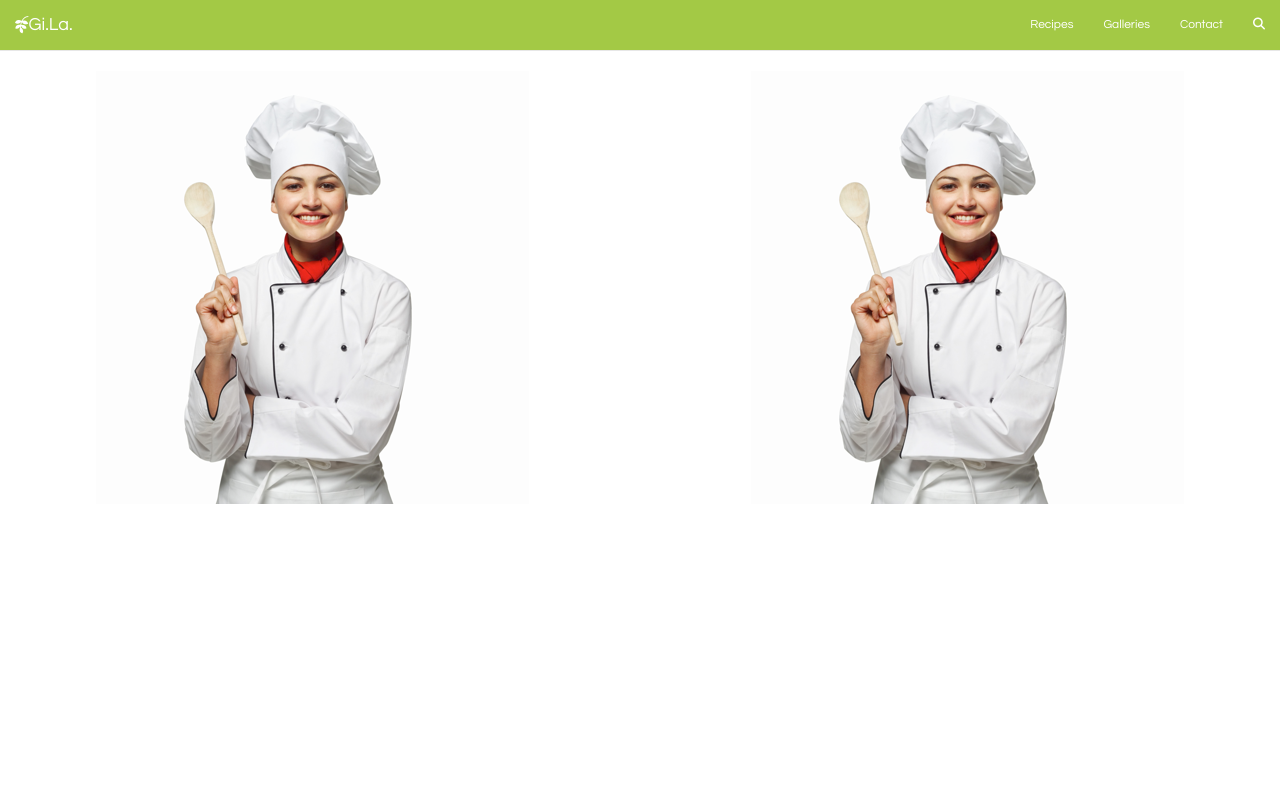
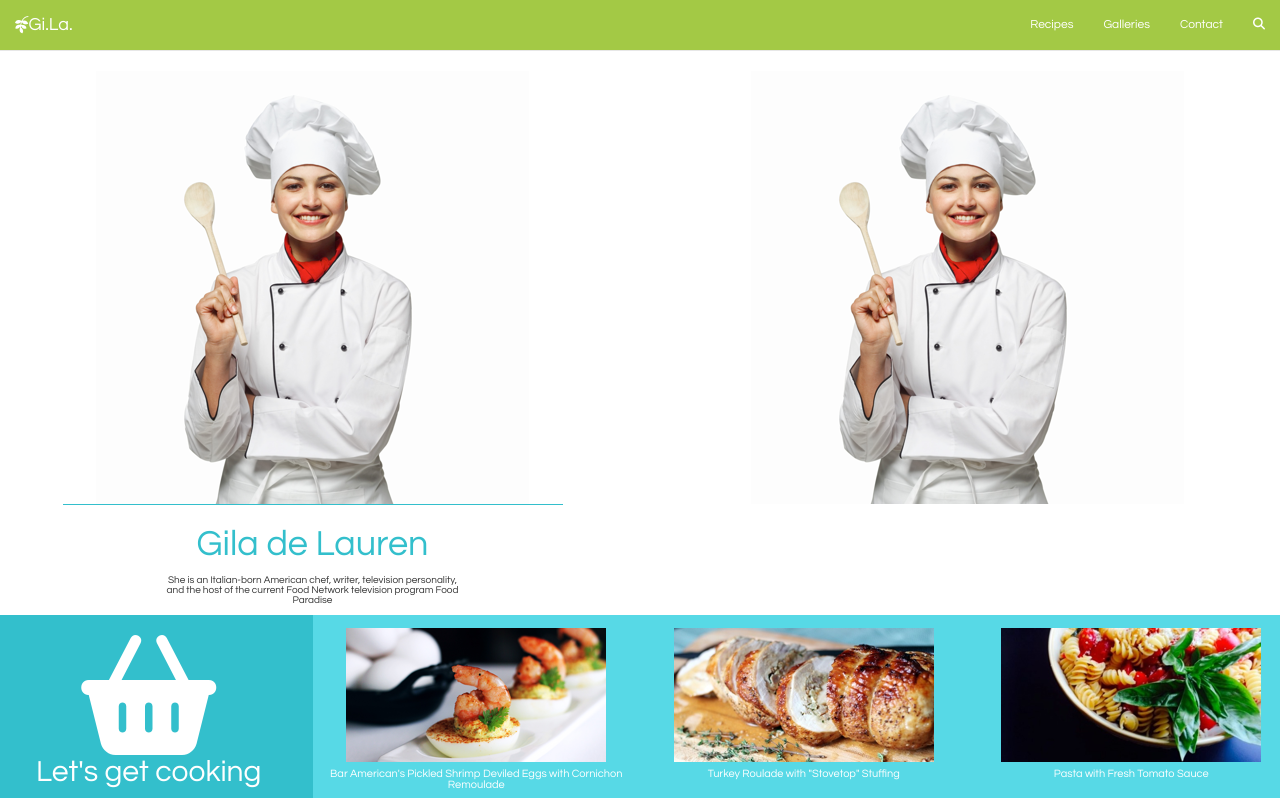
Before and after one commit to toniohdez43/TemplateChallenge, a website: page index.html in a window 1280 px wide. Drawn offline with nearby package versions, Linux system fonts and the light colour scheme.

Commit message:
cooking menu added

```diff
--- a/index.html
+++ b/index.html
@@ -39,15 +39,57 @@
         </div>
     </div>
 </div>
-<section id = "introSection">
+<!-- Intro Section
+================================================== -->
+<section id = "intro-section">
     <div class="row">
-        <div class="col-xs-12 col-md-6 col-lg-6"><img class="center-img" id="chef" src="./assets/img-chef.png" /></div>
+        <div id="chef" class="col-xs-12 col-md-6 col-lg-6">
+            <img class="center-img"  src="./assets/img-chef.png" />
+            <div id="gila-desc">
+                <h1 class="blue-title">Gila de Lauren</h1>
+                <p class="text-desc">She is an Italian-born American chef, writer, television personality, and the host of the current Food Network television program Food Paradise</p>
+            </div>
+        </div>
         <div class="col-xs-12 col-md-6 col-lg-6"><img class="center-img" src="./assets/img-chef.png" /></div>
     </div>
 
 
 
 </section>
+<!-- Cooking Section
+================================================== -->
+<section id = "cooking-section">
+    <div class="row">
+        <div id="cooking-icon" class="col-xs-12 col-md-3 col-lg-3">
+
+            <h2 class="menu-title"><i class="fa fa-shopping-basket fa-4x" aria-hidden="true"></i><br>Let's get cooking</h2>
+        </div>
+        <div class="cooking-menu col-xs-12 col-md-3 col-lg-3">
+            <div>
+            <img class="center-img"  src="./assets/shrimp.png" />
+                <a href="#" class="food-desc">
+                Bar American's Pickled Shrimp Deviled Eggs with Cornichon Remoulade
+            </a>
+            </div>
+        </div>
+        <div class="cooking-menu col-xs-12 col-md-3 col-lg-3">
+            <img class="center-img"  src="./assets/turkey.png" />
+            <a href="#" class="food-desc">
+                Turkey Roulade with "Stovetop" Stuffing
+            </a>
+        </div>
+        <div class="cooking-menu col-xs-12 col-md-3 col-lg-3">
+            <img class="center-img"  src="./assets/pasta.png" />
+            <a href="#" class="food-desc">
+                Pasta with Fresh Tomato Sauce
+            </a>
+        </div>
+    </div>
+
+
+
+</section>
+
 <!--<div class="cover">
     <iframe width="300" height="200" src="//www.youtube.com/embed/iSt_jWEFiuE" frameborder="0" allowfullscreen></iframe>
 </div>-->
--- a/sass/general.sass
+++ b/sass/general.sass
@@ -45,9 +45,57 @@ body
 
 //========
 
-//Customizing introSection
+//Customizing intro-section
 .center-img
   display: block
   margin-left: auto
   margin-right: auto
   width: auto
+
+#chef
+
+
+h1
+  text-align: center
+
+#gila-desc
+  border-top: 1.5px solid #33bfcc
+  width: 80%
+  display: block
+  margin-left: auto
+  margin-right: auto
+
+.blue-title
+  color: #33bfcc
+.text-desc
+  font-size: 10px
+  text-align: center
+  padding-left: 20%
+  padding-right: 20%
+
+
+//Customizing cooking-section
+#cooking-section
+  background-color: #57D9E6
+.food-desc
+  padding-top: 2%
+  text-align: center
+  display: block
+  margin-left: auto
+  margin-right: auto
+  width: auto
+  font-size: 11px
+
+  color: #fff
+.menu-title
+  color: #fff
+  display: block
+  margin-left: auto
+  margin-right: auto
+#cooking-icon
+  background-color: #33bfcc
+  text-align: center
+
+.cooking-menu
+  padding-top: 1%
+  background-color: #57D9E6
```
Also changed, not shown: assets/fruitcake.png (renamed from assets/img-fruitcake-cover.png), assets/ingredients.png (renamed from assets/img-the-ingredients-cover.png), assets/pasta.png (renamed from assets/img-fresh-tomato-sauce-cover.png), assets/restaurant-1.png (renamed from assets/img-restaurante-1.png), assets/restaurant-2.png (renamed from assets/img-restaurant-2.png), assets/restaurant-3.png (renamed from assets/img-restaurant-3.png), assets/salad.png (renamed from assets/img-eggplant-manchego-salad-cover.png), assets/salmon.png (renamed from assets/img-salmon-cover.png), assets/shrimp.png (renamed from assets/img-deviled-eggs.png), assets/turkey.png (renamed from assets/img-roulade-cover.png), build/css/general.css.
